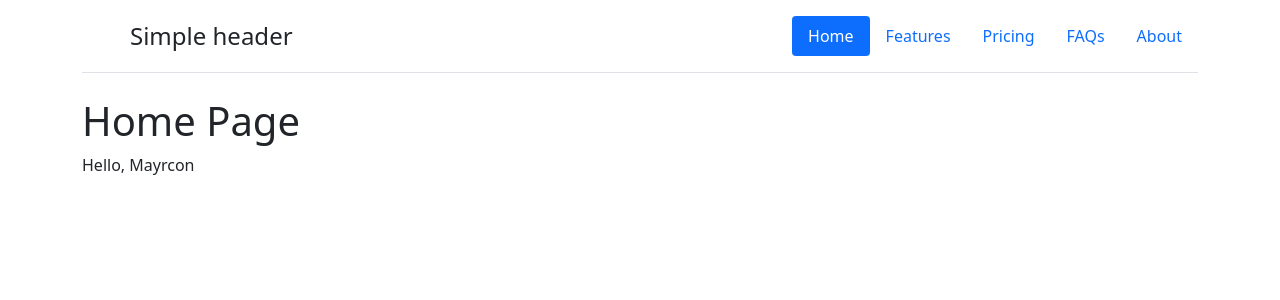
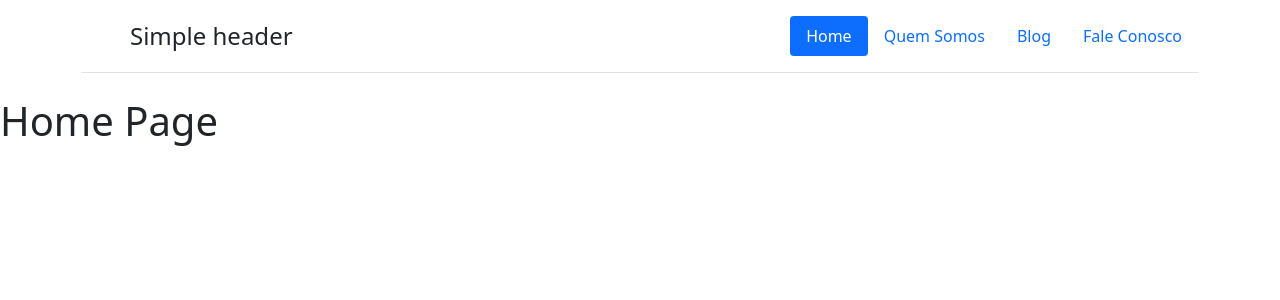
Before and after one commit to SnakeWar/site-python, a Flask app: page /views/ in a window 1280 px wide. Shown: the top 300 px of the page. Run offline with Flask 2, Linux system fonts and the light colour scheme.

Commit message:
terminado

```diff
--- /dev/null
+++ b/templates/about.html
@@ -0,0 +1,4 @@
+{% extends "index.html" %}
+{% block content %}
+<h1>Quem Somos Page</h1>
+{% endblock %}
--- /dev/null
+++ b/templates/blog.html
@@ -0,0 +1,4 @@
+{% extends "index.html" %}
+{% block content %}
+<h1>Blog Page</h1>
+{% endblock %}
--- /dev/null
+++ b/templates/contactus.html
@@ -0,0 +1,4 @@
+{% extends "index.html" %}
+{% block content %}
+<h1>Fale Conosco Page</h1>
+{% endblock %}
--- /dev/null
+++ b/templates/home.html
@@ -0,0 +1,4 @@
+{% extends "index.html" %}
+{% block content %}
+<h1>Home Page</h1>
+{% endblock %}
--- a/templates/index.html
+++ b/templates/index.html
@@ -19,24 +19,16 @@
           </a>
 
           <ul class="nav nav-pills">
-            <li class="nav-item"><a href="#" class="nav-link active" aria-current="page">Home</a></li>
-            <li class="nav-item"><a href="#" class="nav-link">Features</a></li>
-            <li class="nav-item"><a href="#" class="nav-link">Pricing</a></li>
-            <li class="nav-item"><a href="#" class="nav-link">FAQs</a></li>
-            <li class="nav-item"><a href="#" class="nav-link">About</a></li>
+            <li class="nav-item"><a href="{{ url_for("views.home") }}" class="nav-link active" aria-current="page">Home</a></li>
+            <li class="nav-item"><a href="{{ url_for("views.about") }}" class="nav-link">Quem Somos</a></li>
+            <li class="nav-item"><a href="{{ url_for("views.blog") }}" class="nav-link">Blog</a></li>
+            <li class="nav-item"><a href="{{ url_for("views.contactus") }}" class="nav-link">Fale Conosco</a></li>
           </ul>
         </header>
       </div>
       <div>
         {%  block content %}
-            <div class="container">
-                <div class="row">
-                    <div class="col-12">
-                        <h1>{{ page }}</h1>
-                        <p>Hello, {{ name }}</p>
-                    </div>
-                </div>
-            </div>
+
         {% endblock %}
       </div>
 
--- a/views.py
+++ b/views.py
@@ -4,7 +4,19 @@ views = Blueprint(__name__, 'views')
 
 @views.route('/')
 def home():
-    return render_template("index.html", name="Mayrcon", page="Home Page")
+    return render_template("home.html", name="Mayrcon", page="Home Page")
+
+@views.route('/quem-somos')
+def about():
+    return render_template("about.html")
+
+@views.route('/blog')
+def blog():
+    return render_template("blog.html")
+
+@views.route('/fale-conosco')
+def contactus():
+    return render_template("contactus.html")
 
 # @views.route('/profile/<username>')
 # def profile(username):
```
